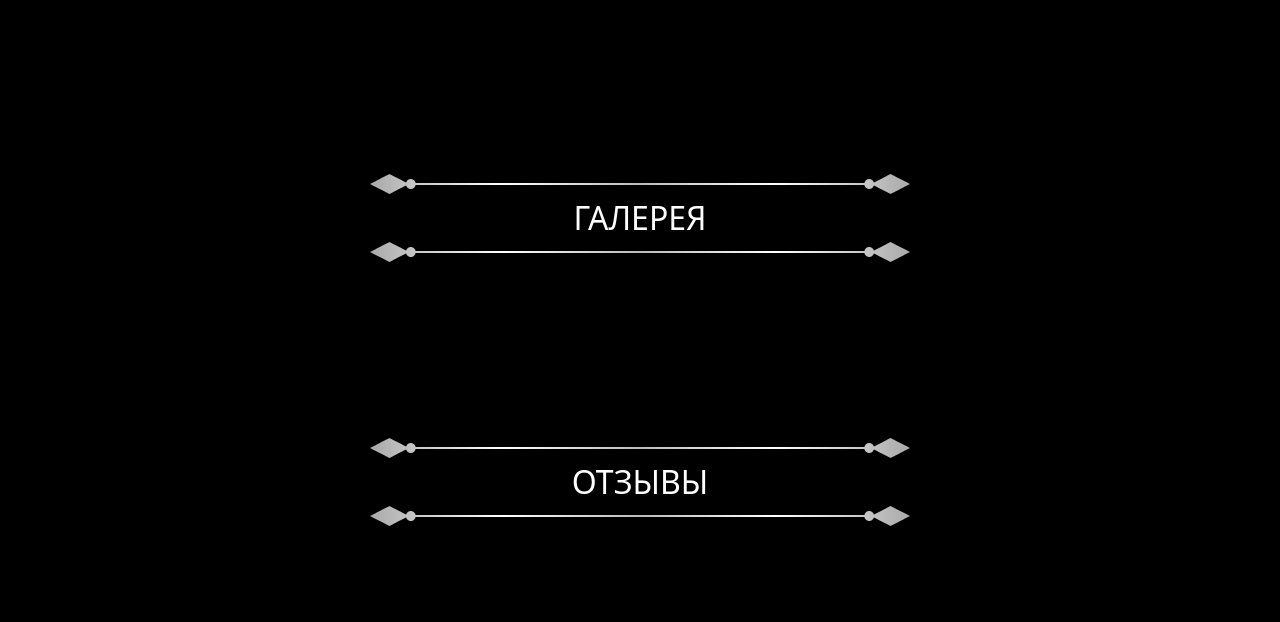
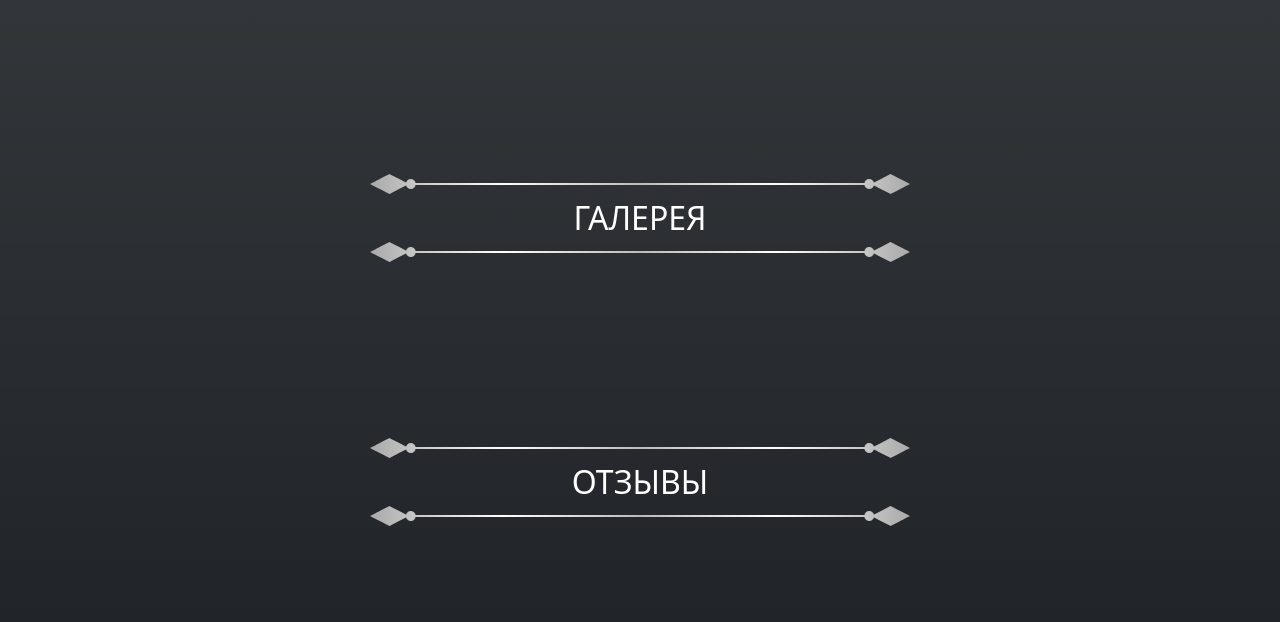
Before and after one commit to LancelotOzerny/GothicWebsite, a website: page index.html in a window 1280 px wide. Shown: the part 570-1192 px from the top of the page. Drawn offline with nearby package versions, Linux system fonts and the light colour scheme; files that its build step writes are made by us from their sources.

Commit message:
Сделал темный градиент заднего фона

```diff
--- a/index.html
+++ b/index.html
@@ -7,7 +7,7 @@
 	<link rel="stylesheet" href="bootstrap.css">
 	<link rel="stylesheet" href="style.css">
 </head>
-<body>
+<body class="bg-dark bg-gradient">
 <div class="navigation page-block">
 	<div class="wrapper">
 
--- a/scss/main/general.scss
+++ b/scss/main/general.scss
@@ -2,9 +2,7 @@ $title-font-size: 32px;
 
 body
 {
-  background-color: #000000;
-  color: #ffffff;
-
+  color: #fff;
   font-size: 18px;
 }
 
```
